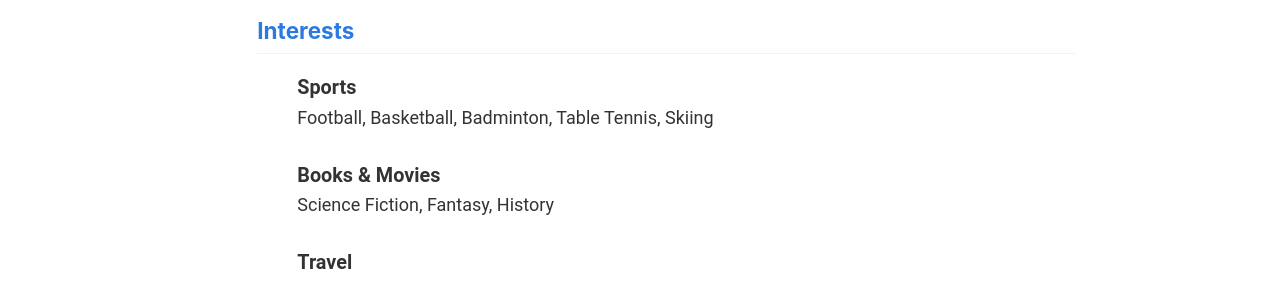
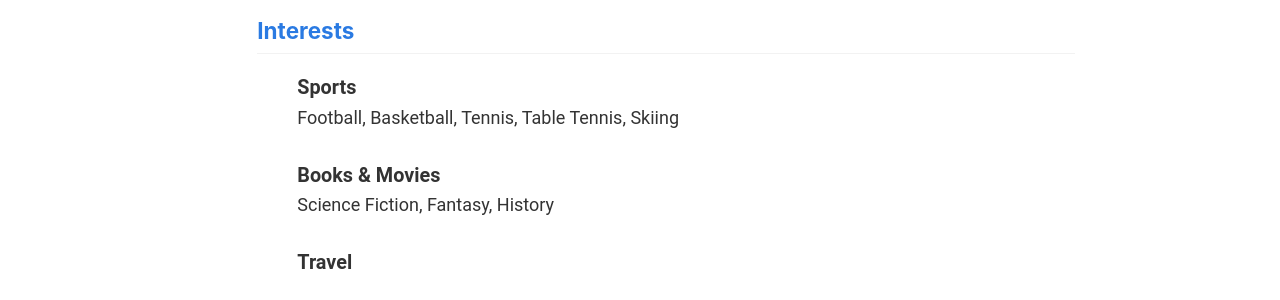
Before and after one commit to Henry-ruc/.github.io, a Jekyll site: the page built from _pages/cv-json.md, in a window 1280 px wide and 900 px high, scrolled down 1230 px. Shown: the part 192-492 px from the top of the window. Built offline with Jekyll 4.4.1, drawn with Linux system fonts in a browser that asks for light colours; a script that is not in the unit is left out.

Commit message:
update cv.json with new website and interests

```diff
--- a/_data/cv.json
+++ b/_data/cv.json
@@ -55,7 +55,7 @@
   "interests": [
     {
       "name": "Sports",
-      "keywords": ["Football", "Basketball", "Badminton", "Table Tennis", "Skiing"]
+      "keywords": ["Football", "Basketball", "Tennis", "Table Tennis", "Skiing"]
     },
     {
       "name": "Books & Movies",
```
